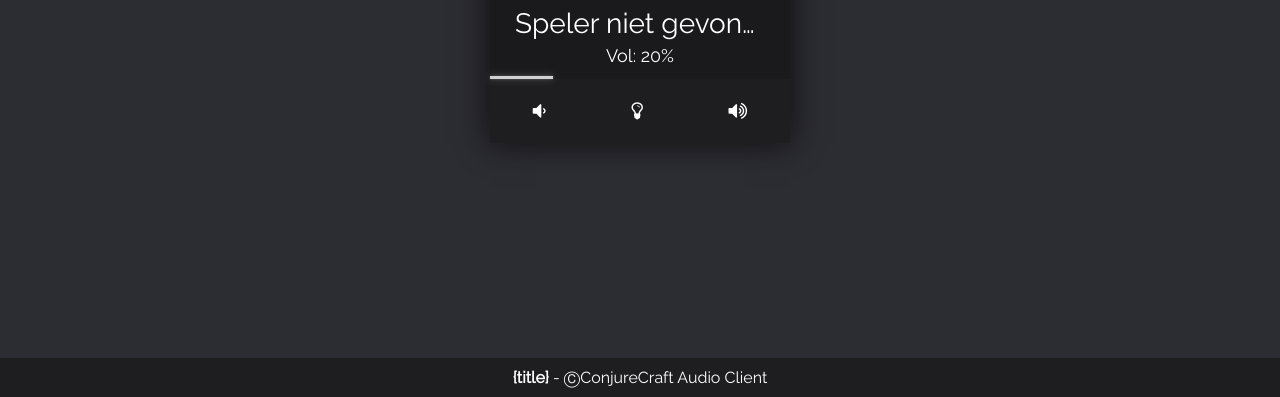
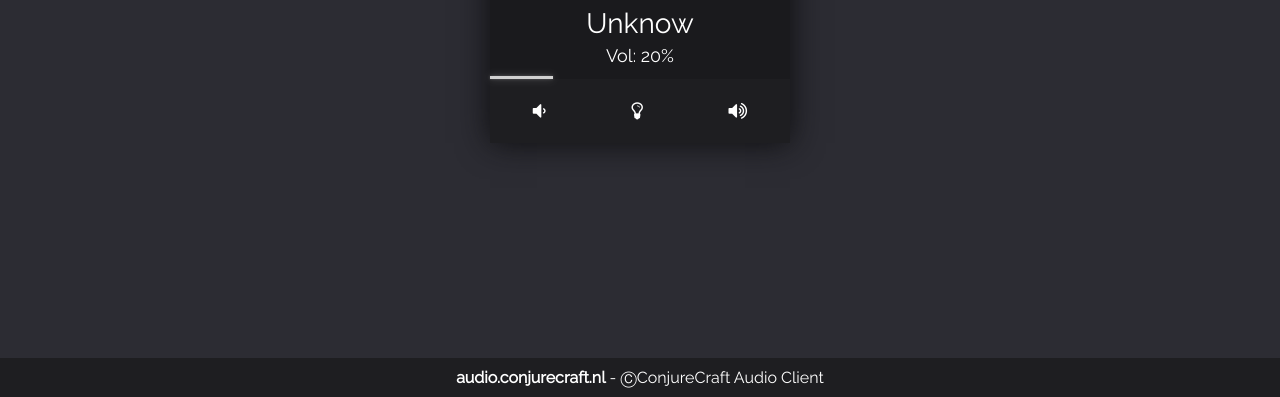
Before and after one commit to SkyAcademy/conjurecraftaudio, a plain HTML site: page index.html in a window 1280 px wide. Shown: the part 403-800 px from the top of the page. Drawn offline with Linux system fonts and the light colour scheme.

Commit message:
Update index.html

```diff
--- a/index.html
+++ b/index.html
@@ -49,7 +49,7 @@
                     </div>
                 </div>
                 <div class="player__info">
-                    <h2 class="player__title" id="username">Speler niet gevonden</h2>
+                    <h2 class="player__title" id="username">Unknow</h2>
                     <h3 class="oam_volume_display">Vol: 20%</h3>
                 </div>
                 <div class="oam_volume_display_slider-holder">
@@ -70,6 +70,6 @@
         </div>
     </body>
     <footer id="footer">
-        <span class="roboto"><b id="footer_title">{title}</b> - &#9400;ConjureCraft Audio Client</span>
+        <span class="roboto"><b id="footer_title">audio.conjurecraft.nl</b> - &#9400;ConjureCraft Audio Client</span>
     </footer>
 </html>
```
